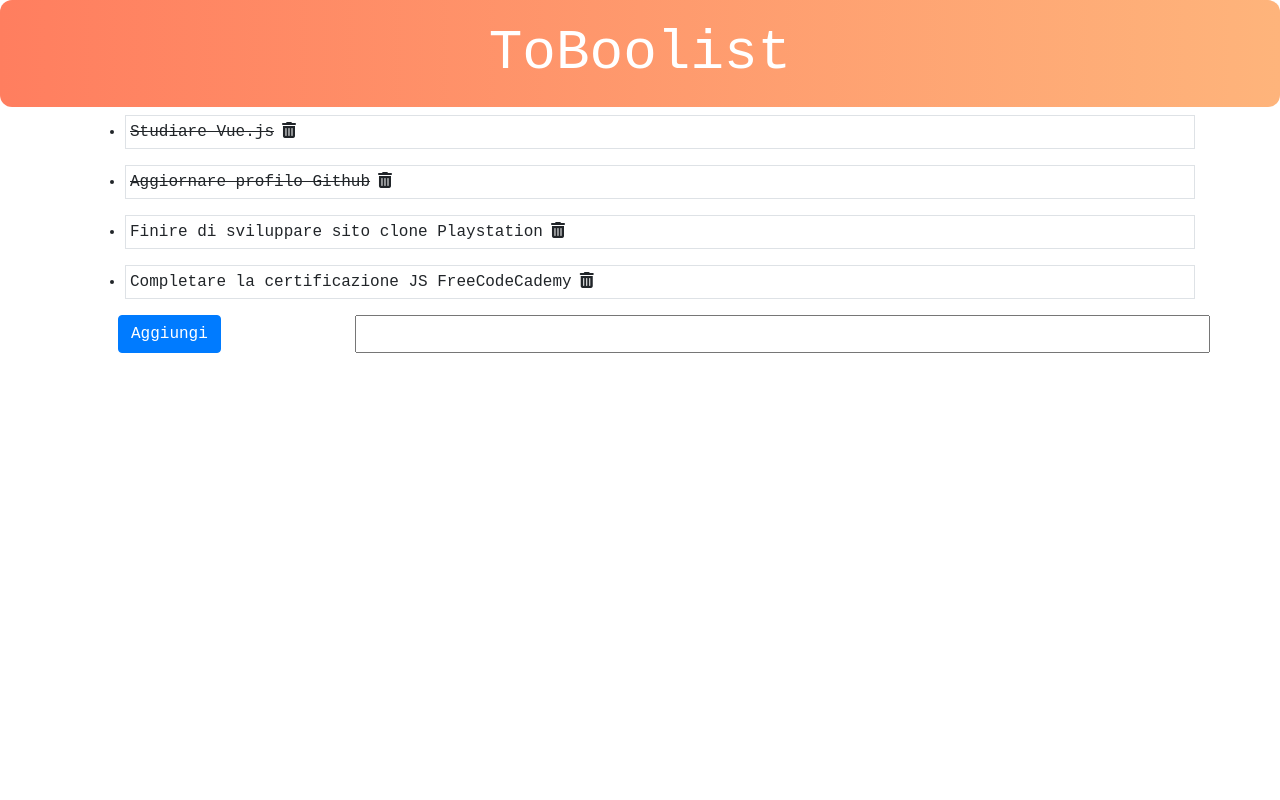
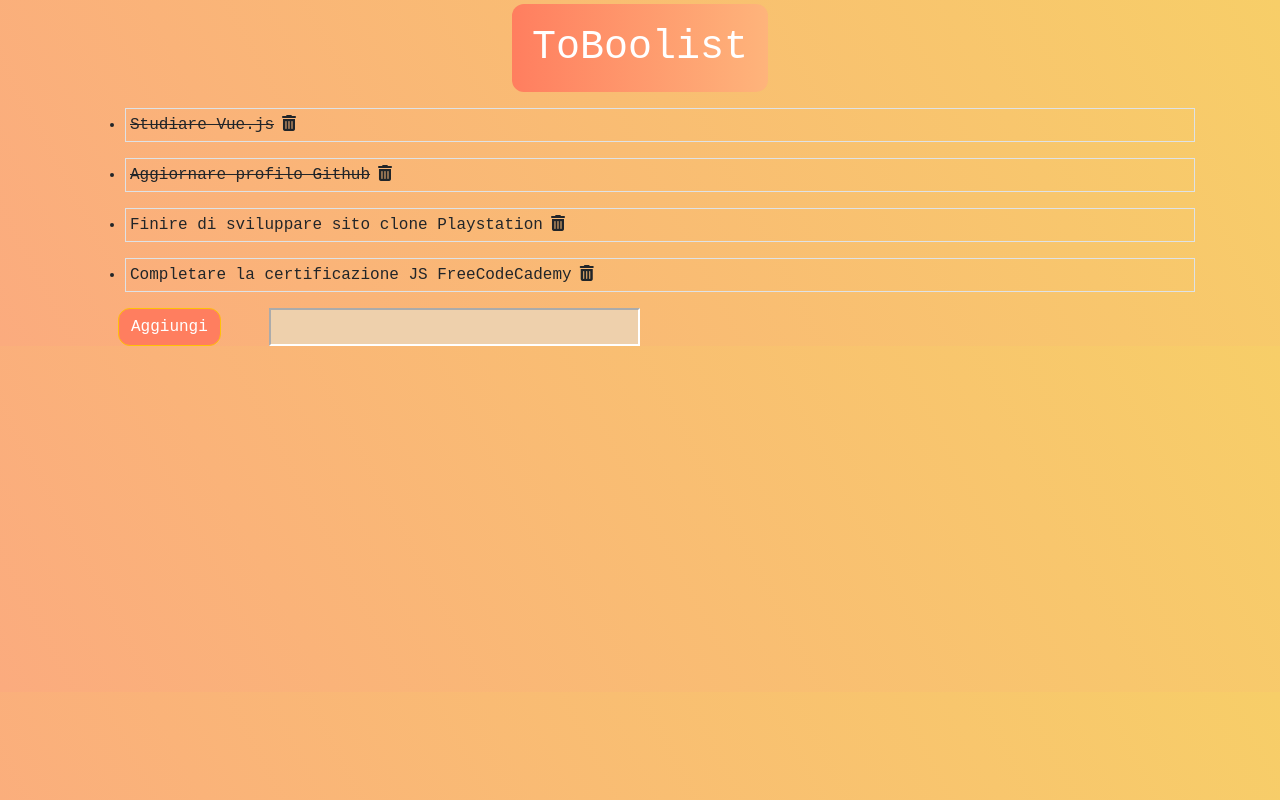
Before and after one commit to GulliWeb/vue-todolist, a plain HTML site: page index.html in a window 1280 px wide. Drawn offline with nearby package versions, Linux system fonts and the light colour scheme.

Commit message:
complete BONUS 2

```diff
--- a/index.html
+++ b/index.html
@@ -14,23 +14,23 @@
     <title>ToBooList</title>
 </head>
 <body>
-    <h1 class="text-center display-4 bg-success">ToBoolist </h1>
-    <div id="app" class="container">
+    <h1 class="bg-success mt-1 mb-3">ToBoolist</h1>
+    <div id="app" class="container" style="border-radius: 12px; background-image: url(img/notebook-paper-background-texture-of-lined_9970861.jpg!sw800);">
         <div class="row">
             <div class="col-12">
                 <ul>
-                    <li v-for = "(item, index) in todoItem" class="mb-3 border p-1 ">
+                    <li v-for = "(item, index) in todoItem" @click="toDoUnderline(index)" class="mb-3 border p-1 cursor-pointer ">
                         <span :class = "{ 'text-decoration-line-through' : item.done }">
                             {{ item.text }}
                         </span>
                          <i @click="toDoRemove(index)" class="ml-2 fas fa-trash-can"></i>
                     </li>
                 </ul>
-            <!-- Bottone dinamico per aggiungere elementi alla toDoList -->
              </div>
-             <div class="form w-100 d-flex justify-content-between">
-                <button class="btn btn-primary ml-5" @click="toDoAdd">Aggiungi</button>
-                <input v-model="newToDoText" @keyup.enter='toDoAdd()' class="w-75" type="text" id="txtTodo"  >
+             <div class="form w-50 d-flex justify-content-between">
+             <!-- Bottone dinamico per aggiungere elementi alla toDoList -->
+                <button style="background-color: #ff7e5f; border-radius: 12px;" class="btn btn-warning ml-5 text-white" @click="toDoAdd">Aggiungi</button>
+                <input v-model="newToDoText" @keyup.enter='toDoAdd()' class="w-75 text-white ml-5" type="text" id="txtTodo" style="background-color: #EED0AC; border-color: white;" >
              </div>
         </div>
     </div>
--- a/script.js
+++ b/script.js
@@ -27,6 +27,10 @@ createApp({
             this.todoItem.splice(index, 1)
         },
 
+        toDoUnderline(index){
+            this.todoItem[index].done = !this.todoItem[index].done;
+        },
+
         toDoAdd(){
            if (this.newToDoText.trim().length >= 3 ) {
             this.todoItem.push({
@@ -36,6 +40,10 @@ createApp({
            } else{
             alert('Inserire una frase di almeno TRE lettere!')
            }
+           this.clearInput()
+        },
+        clearInput(){
+           this.newToDoText = ''
         }
     },
 }).mount('#app');
--- a/style.css
+++ b/style.css
@@ -1,11 +1,15 @@
 body{
     font-family: monospace;
+    background-color: #FBAB7E;
+    background-image: linear-gradient(62deg, #FBAB7E 0%, #F7CE68 100%);
 }
 
 h1{
     background: linear-gradient(to right, #ff7e5f, #feb47b);
     border-radius: 12px; padding: 20px;
     color: white;
+    width: fit-content;
+    margin: 0 auto;
 }
 
 /* Bin hover */
@@ -20,3 +24,15 @@ li i:active{
 .text-decoration-line-through {
     text-decoration: line-through;
 }
+
+button{
+    border: none;
+}
+
+ul li i:hover{
+    cursor: pointer ;
+}
+
+.cursor-pointer{
+    cursor: pointer;
+}
```
Also changed, not shown: 1 other file.
